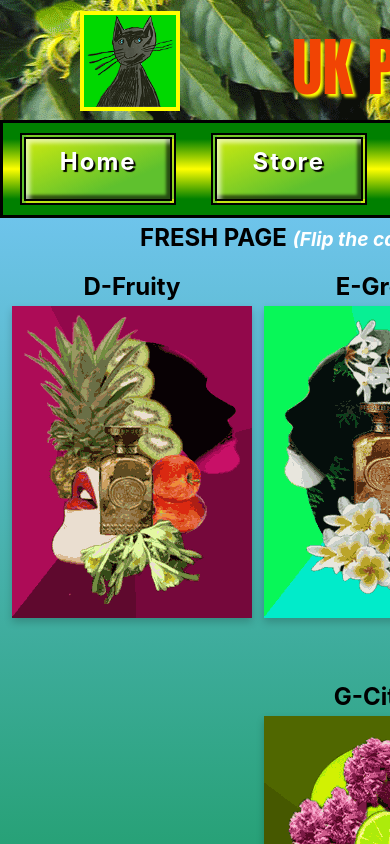
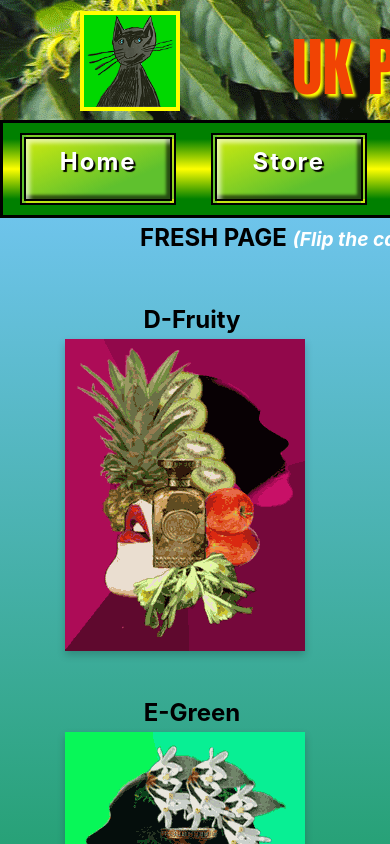
Before and after one commit to GiacomoSorbi/UrsulaKesek-module-ii, a React (Create React App) app: page /fresh in a window 390 px wide. Shown: the top 844 px of the page. Built offline with nearby package versions, Linux system fonts and the light colour scheme.

Commit message:
edited fresh css

```diff
--- a/src/pages/Fresh/Fresh.css
+++ b/src/pages/Fresh/Fresh.css
@@ -105,7 +105,7 @@ h2.olfa {
     width: 768px;
     height: 820px;
     display: flex;
-    flex-direction: row;
+    flex-direction: column;
     flex-wrap: wrap;
   }
   .fruity1,
@@ -124,6 +124,7 @@ h2.olfa {
   }
   .flip-card-inner {
     position: relative;
+    left:65px;
     width: 240px;
     height: 312px;
     text-align: center;
@@ -220,8 +221,16 @@ h2.olfa {
   }
   .flip-card-inner {
     box-shadow: none;
-  }
+      position: relative;
+      left:5px;
+      width: 240px;
+      height: 312px;
+      text-align: center;
+      transition: transform 2s;
+      transform-style: preserve-3d;
+      box-shadow: 0 4px 8px 0 rgba(0, 0, 0, 0.2);
+    }
+    }
   .flip-card-back,.flip-card-back1,.flip-card-back2,.flip-card-back3 {
     height: 380px;
   }
-  }
```
